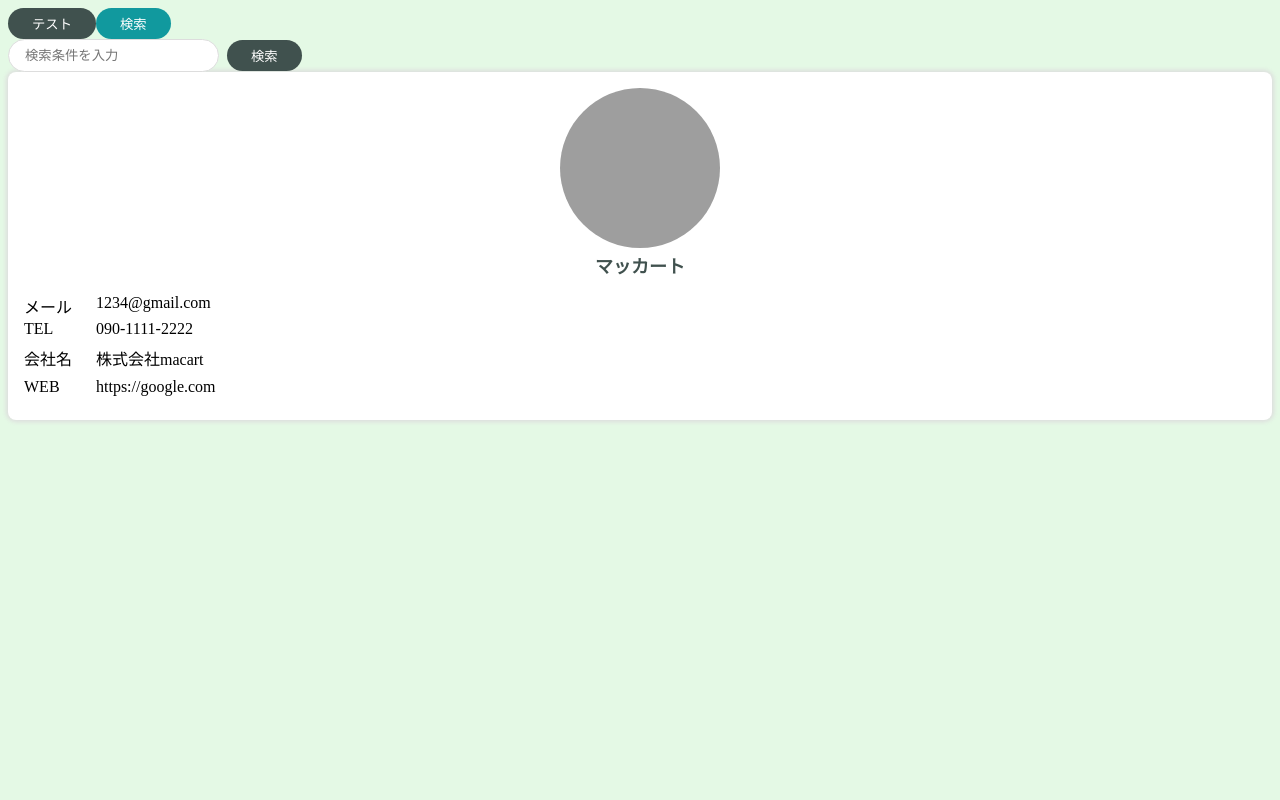
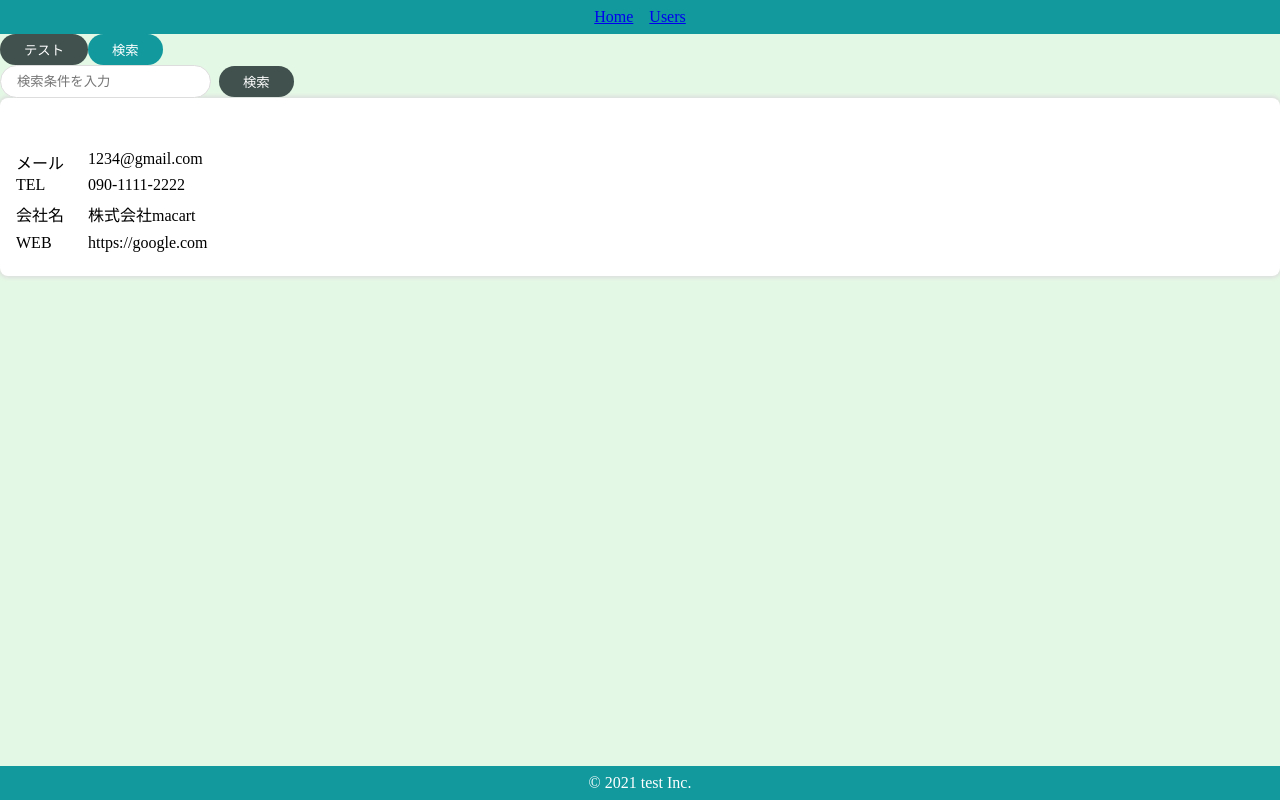
Before and after one commit to TokomaBaou/atom-test, a React (Create React App) app: page / in a window 1280 px wide. Built offline with nearby package versions, Linux system fonts and the light colour scheme; grey boxes are pictures that could not be loaded; some icons are missing.

Commit message:
templates の追加

```diff
--- a/src/App.js
+++ b/src/App.js
@@ -1,8 +1,11 @@
 import "./styles.css";
 import { PrimaryButton } from "./components/atoms/button/PrimaryButton";
 import { SecondaryButton } from "./components/atoms/button/SecondaryButton";
-import { SearchInput } from "./components/atoms/molecules/SearchInput";
+import { SearchInput } from "./components/molecules/SearchInput";
 import { UserCard } from "./components/organisms/user/UserCard";
+import { HeaderOnly } from "./components/templates/HeaderOnly";
+import { BrowserRouter } from "react-router-dom";
+import { DefaultLayout } from "./components/templates/DefaultLayout";
 
 //ユーザーのデータを作成
 const user = {
@@ -18,12 +21,14 @@
 
 export default function App() {
   return (
-    <div className="App">
-      <PrimaryButton>テスト</PrimaryButton>
-      <SecondaryButton>検索</SecondaryButton>
-      <br />
-      <SearchInput></SearchInput>
-      <UserCard user={user} />
-    </div>
+    <BrowserRouter>
+      <DefaultLayout>
+        <PrimaryButton>テスト</PrimaryButton>
+        <SecondaryButton>検索</SecondaryButton>
+        <br />
+        <SearchInput></SearchInput>
+        <UserCard user={user} />
+      </DefaultLayout>
+    </BrowserRouter>
   );
 }
--- /dev/null
+++ b/src/components/atoms/layout/Footer.jsx
@@ -0,0 +1,16 @@
+import styled from "styled-components";
+
+export const Footer = () => {
+  return <SFooter>&copy; 2021 test Inc.</SFooter>;
+};
+
+const SFooter = styled.footer`
+  background-color: #11999e;
+  color: #fff;
+  text-align: center;
+  padding: 8px 0;
+  /*画面の下にくるよう、固定する**/
+  position: fixed;
+  bottom: 0;
+  width: 100%;
+`;
--- /dev/null
+++ b/src/components/atoms/layout/Header.jsx
@@ -0,0 +1,22 @@
+import { Link } from "react-router-dom";
+import styled from "styled-components";
+
+export const Header = () => {
+  return (
+    <SHeader>
+      <SLink to="/">Home</SLink>
+      <SLink to="/">Users</SLink>
+    </SHeader>
+  );
+};
+
+const SHeader = styled.header`
+  background-color: #11999e;
+  color: #fff;
+  text-align: center;
+  padding: 8px 0;
+`;
+
+const SLink = styled(Link)`
+  margin: 0 8px;
+`;
--- a/src/components/atoms/molecules/SearchInput.jsx
+++ b/src/components/molecules/SearchInput.jsx
@@ -1,7 +1,7 @@
 import styled from "styled-components";
 
-import { PrimaryButton } from "../button/PrimaryButton";
-import { Input } from "../input/Input";
+import { PrimaryButton } from "../atoms/button/PrimaryButton";
+import { Input } from "../atoms/input/Input";
 
 export const SearchInput = () => {
   return (
--- /dev/null
+++ b/src/components/templates/DefaultLayout.jsx
@@ -0,0 +1,13 @@
+import { Header } from "../atoms/layout/Header";
+import { Footer } from "../atoms/layout/Footer";
+
+export const DefaultLayout = (props) => {
+  const { children } = props;
+  return (
+    <>
+      <Header />
+      {children}
+      <Footer />
+    </>
+  );
+};
--- /dev/null
+++ b/src/components/templates/HeaderOnly.jsx
@@ -0,0 +1,11 @@
+import { Header } from "../atoms/layout/Header";
+
+export const HeaderOnly = (props) => {
+  const { children } = props;
+  return (
+    <>
+      <Header />
+      {children}
+    </>
+  );
+};
--- a/src/styles.css
+++ b/src/styles.css
@@ -1,3 +1,6 @@
 body {
   background-color: #e4f9e5;
+  margin: 0;
+  /*画面の大きさMAX＊*/
+  min-height: 100vh;
 }
```
Also changed, not shown: src/components/molecules/user/UserIconWithName.jsx (renamed from src/components/atoms/molecules/user/UserIconWithName.jsx), src/components/pages/Top.jsx (added), 1 other file (tests, documents, lock files or other folders).
